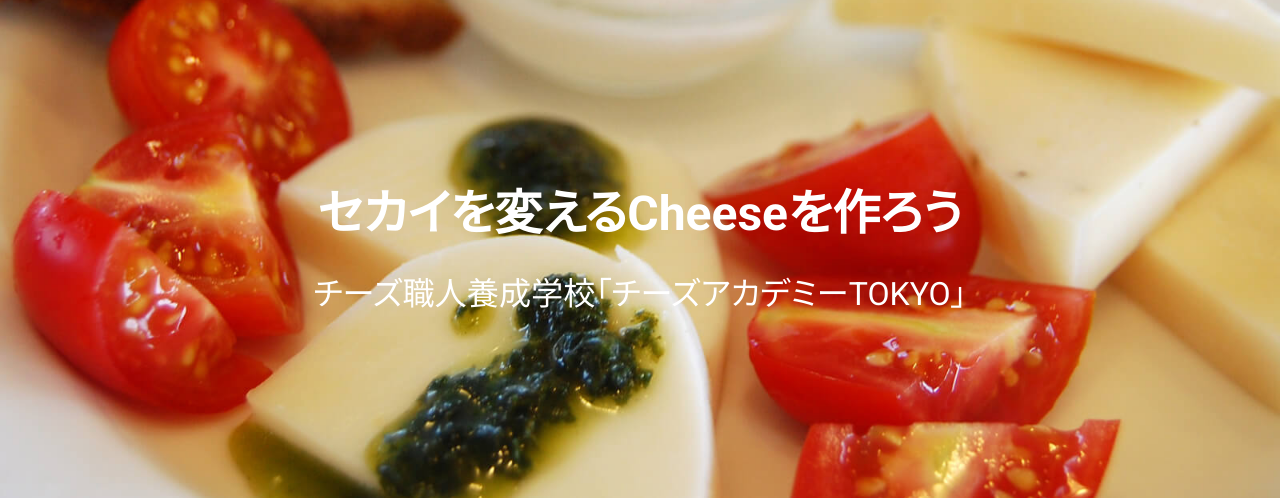
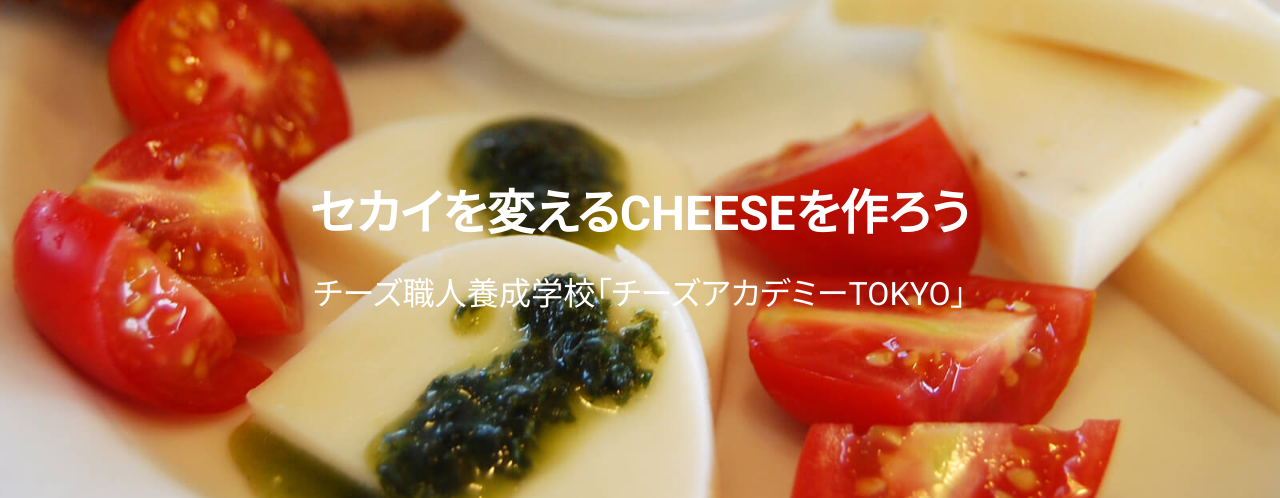
Before and after one commit to munetsu/lab6_github, a plain HTML site: page index.html in a window 1280 px wide. Shown: the top 498 px of the page. Drawn offline with nearby package versions, Linux system fonts and the light colour scheme.

Commit message:
h1→h2,Cheese→CHEESE

```diff
--- a/index.html
+++ b/index.html
@@ -16,8 +16,8 @@
 
 	<!-- main visual -->
 	<div class="main-visual">
-		<h1 class="site-title">セカイを変えるCheeseを作ろう
-		<span class="site-title__mid">チーズ職人養成学校「チーズアカデミーTOKYO」</span></h1>
+		<h2 class="site-title">セカイを変えるCHEESEを作ろう
+		<span class="site-title__mid">チーズ職人養成学校「チーズアカデミーTOKYO」</span></h2>
 	</div>
 
 	<div class="header-above">
```
